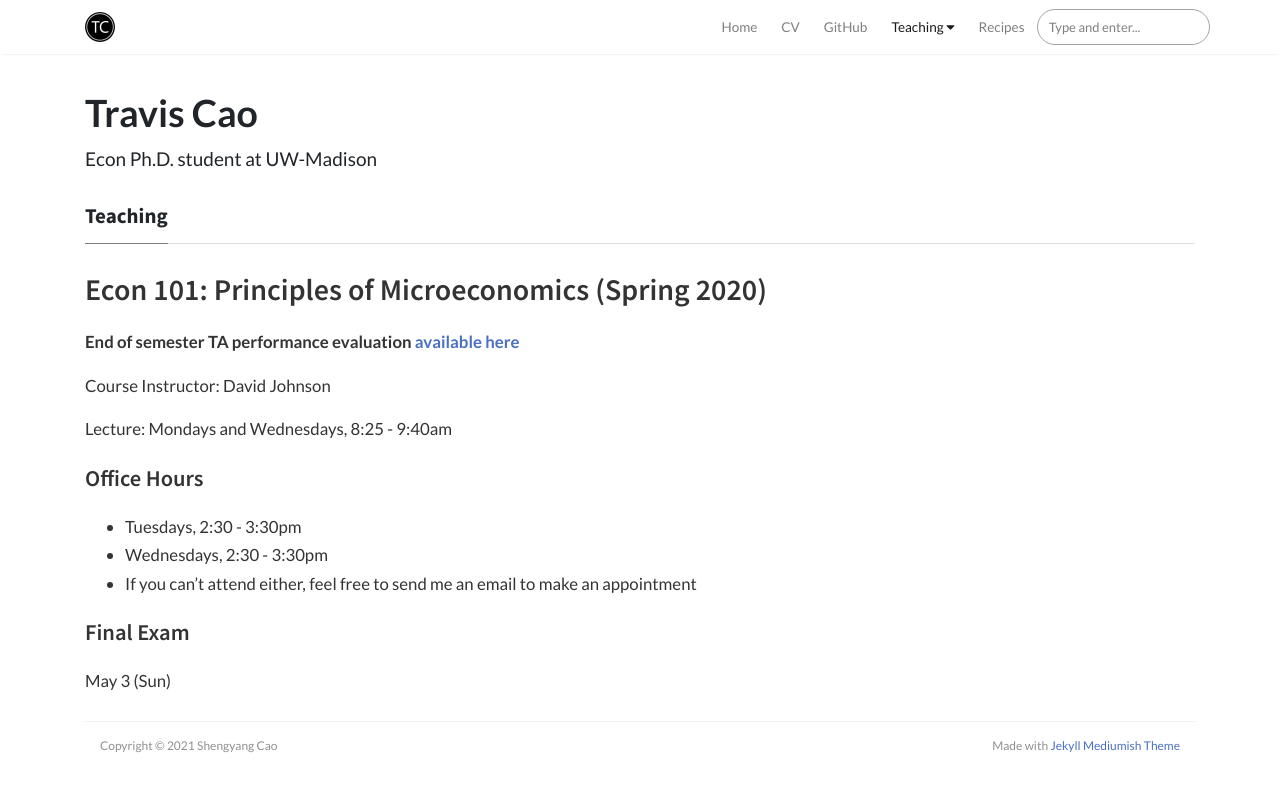
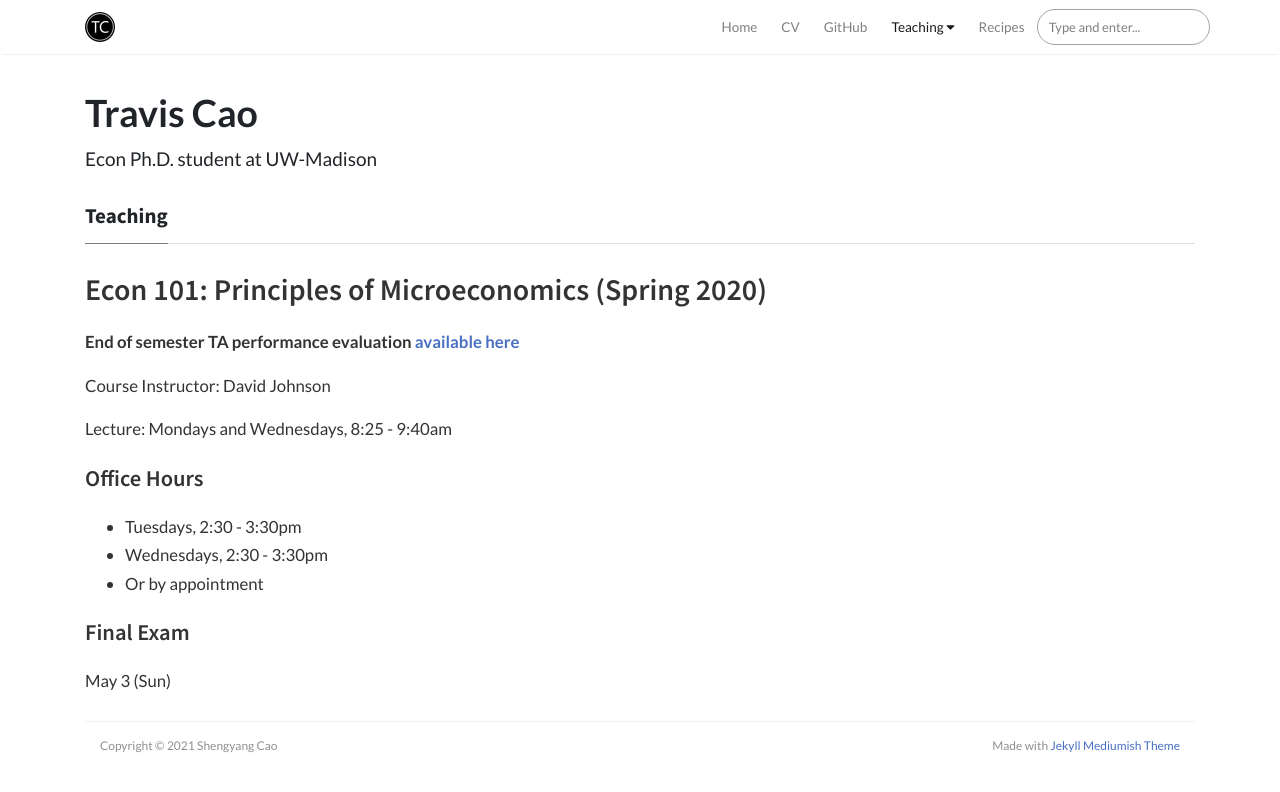
Before and after one commit to scaotravis/scaotravis.github.io, a Jekyll site: the page built from _pages/teaching/sp20-101.md, in a window 1280 px wide. Shown: the top 792 px of the page. Built offline with Jekyll 4.4.1, drawn with Linux system fonts in a browser that asks for light colours; nearby versions of some CDN libraries; comment, search, counter and statistics services are not loaded.

Commit message:
update old teaching pages

```diff
--- a/_pages/teaching/sp20-101.md
+++ b/_pages/teaching/sp20-101.md
@@ -16,7 +16,7 @@ Lecture: Mondays and Wednesdays, 8:25 - 9:40am
 
 * Tuesdays, 2:30 - 3:30pm
 * Wednesdays, 2:30 - 3:30pm
-* If you can't attend either, feel free to send me an email to make an appointment
+* Or by appointment
 
 #### Final Exam
 May 3 (Sun)
```
Also changed, not shown: _pages/teaching/fa19-101.md (+1 -1 lines), 3 other files.
